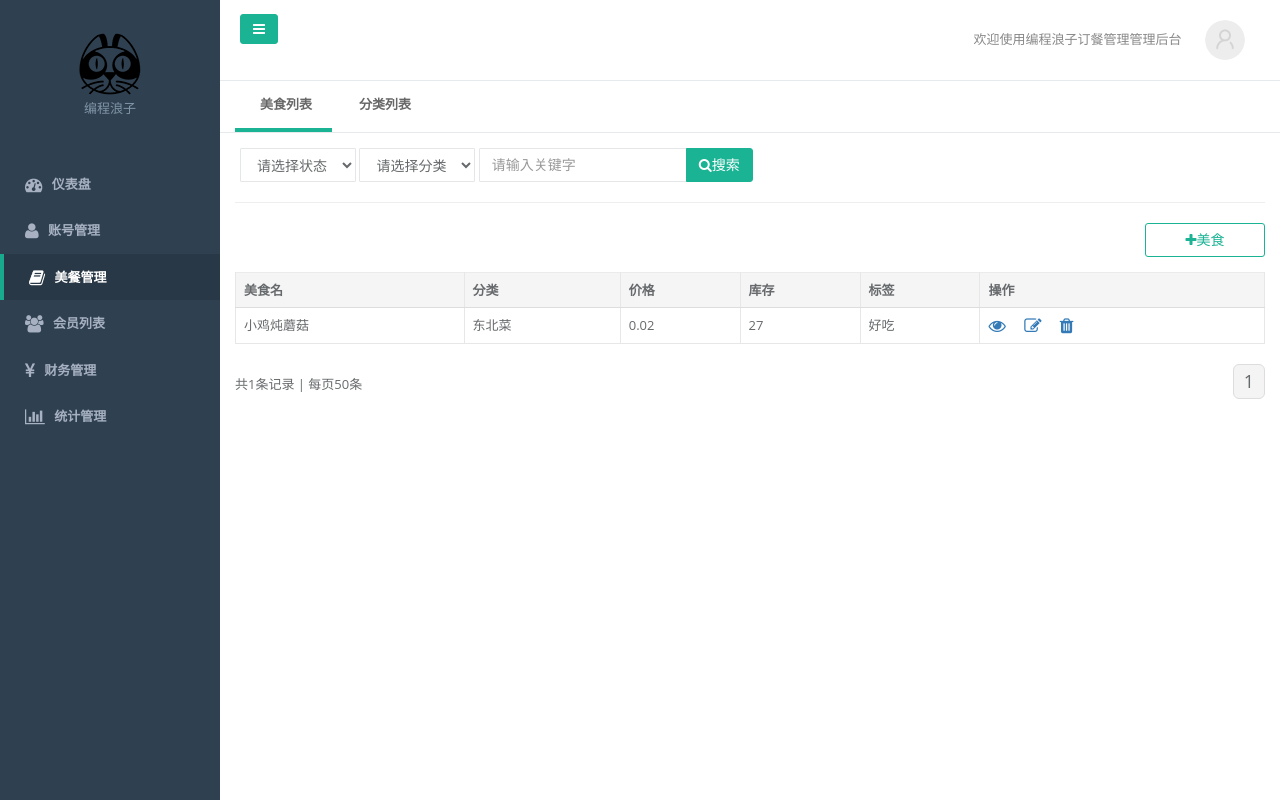
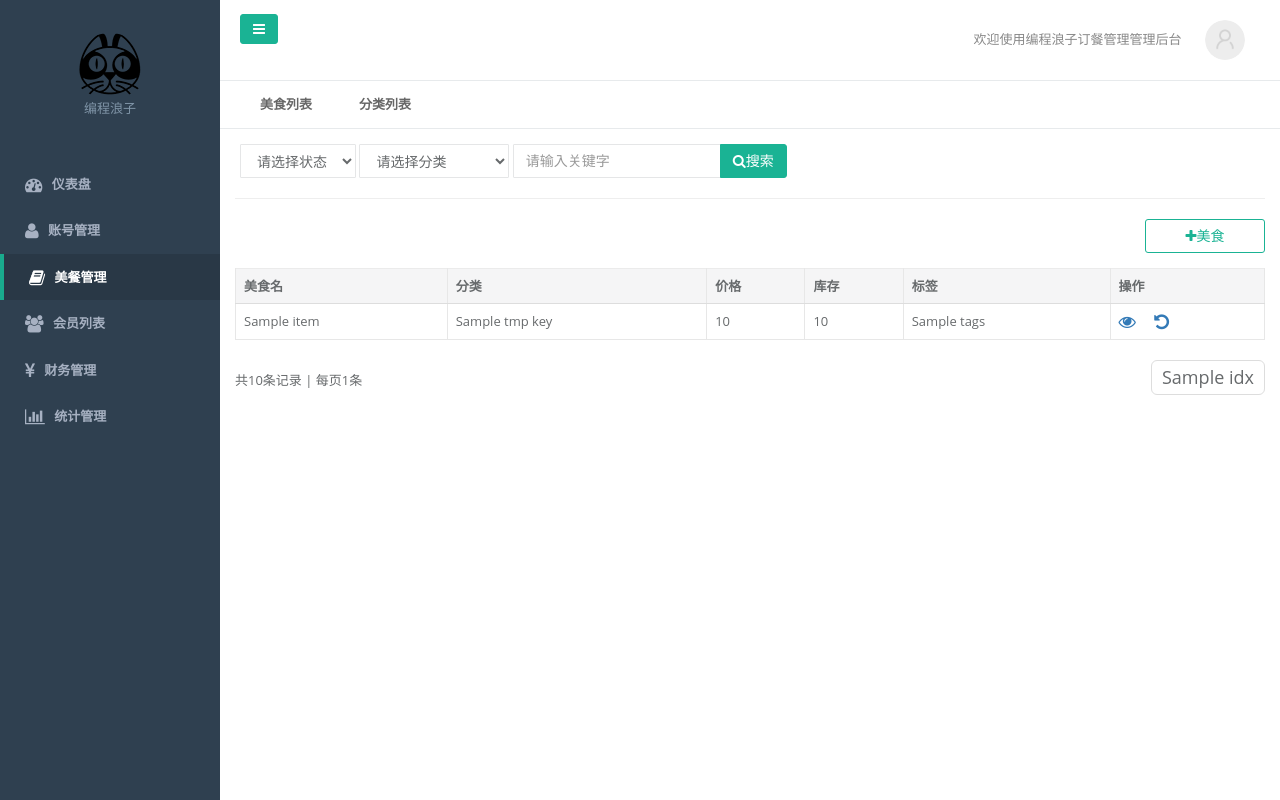
Before and after one commit to xuegj1010/order, a Python web app: template web/templates/food/index.html in a window 1280 px wide. Run offline with Jinja, Linux system fonts and the light colour scheme; the template is opened without the code that fills it: most values are stand-ins (such as "Sample title", 1, 10 or a date in 2020); some libraries are stand-ins or nearby versions.

Commit message:
美食添加和编辑

```diff
--- a/application.py
+++ b/application.py
@@ -3,7 +3,6 @@ import os
 from flask import Flask
 from flask_script import Manager
 from flask_sqlalchemy import SQLAlchemy
-
 
 
 class Application(Flask):
--- a/mina/app.json
+++ b/mina/app.json
@@ -23,7 +23,7 @@
     "selectedColor": "#e64340",
     "borderStyle": "white",
     "backgroundColor": "#fff",
-    "box-shadow": "0 0 6px 0",
+
     "list": [
       {
         "pagePath": "pages/food/index",
@@ -44,5 +44,6 @@
         "text": "我的"
       }
     ]
-  }
+  },
+  "sitemapLocation": "sitemap.json"
 }
--- a/mina/project.config.json
+++ b/mina/project.config.json
@@ -12,6 +12,8 @@
 	"appid": "wxe3bf7f6fe7085b14",
 	"projectname": "test_mina",
 	"isGameTourist": false,
+	"simulatorType": "wechat",
+	"simulatorPluginLibVersion": {},
 	"condition": {
 		"search": {
 			"current": -1,
--- /dev/null
+++ b/web/templates/common/tab_food.html
@@ -0,0 +1,14 @@
+<div class="row  border-bottom">
+    <div class="col-lg-12">
+        <div class="tab_title">
+            <ul class="nav nav-pills">
+                <li {% if current == "index" %} class="current" {% endif %}>
+                    <a href="{{ build_url('/food/index') }}">美食列表</a>
+                </li>
+                <li {% if current == "cat" %} class="current" {% endif %}>
+                    <a href="{{ build_url('/food/cat') }}">分类列表</a>
+                </li>
+            </ul>
+        </div>
+    </div>
+</div>
--- a/web/templates/food/index.html
+++ b/web/templates/food/index.html
@@ -1,19 +1,6 @@
 {% extends "common/layout_main.html" %}
 {% block content %}
-<div class="row  border-bottom">
-    <div class="col-lg-12">
-        <div class="tab_title">
-            <ul class="nav nav-pills">
-                <li class="current">
-                    <a href="{{ build_url('/food/index') }}">美食列表</a>
-                </li>
-                <li>
-                    <a href="{{ build_url('/food/cat') }}">分类列表</a>
-                </li>
-            </ul>
-        </div>
-    </div>
-</div>
+{% include "common/tab_food.html" %}
 <div class="row">
     <div class="col-lg-12">
         <form class="form-inline wrap_search">
@@ -21,19 +8,23 @@
                 <div class="form-group">
                     <select name="status" class="form-control inline">
                         <option value="-1">请选择状态</option>
-                        <option value="1">正常</option>
-                        <option value="0">已删除</option>
+                        {% for tmp_key in status_mapping %}
+                        <option value="{{ tmp_key }}" {% if tmp_key == search_con['status']  %} selected {% endif %}>{{  status_mapping[ tmp_key ] }}</option>
+                        {% endfor %}
                     </select>
                 </div>
                 <div class="form-group">
                     <select name="cat_id" class="form-control inline">
                         <option value="0">请选择分类</option>
-                        <option value="1">111</option>
+                        {% for tmp_key in cat_mapping %}
+                            <option value="{{ tmp_key }}" {% if tmp_key|string == search_con['cat_id']  %} selected {% endif %} >{{ cat_mapping[ tmp_key].name  }}</option>
+                        {% endfor %}
                     </select>
                 </div>
                 <div class="form-group">
                     <div class="input-group">
-                        <input type="text" name="mix_kw" placeholder="请输入关键字" class="form-control" value="">
+                        <input type="text" name="mix_kw" placeholder="请输入关键字" class="form-control" value="{{ search_con['mix_kw'] }}">
+                        <input type="hidden" name="p" value="{{ search_con['p'] }}">
                         <span class="input-group-btn">
                             <button type="button" class="btn  btn-primary search">
                                 <i class="fa fa-search"></i>搜索
@@ -64,35 +55,44 @@
             </tr>
             </thead>
             <tbody>
+             {% if list %}
+                {% for item in list %}
             <tr>
-                <td>小鸡炖蘑菇</td>
-                <td>东北菜</td>
-                <td>0.02</td>
-                <td>27</td>
-                <td>好吃</td>
+                <td>{{ item.name }}</td>
+                <td>{{ cat_mapping[item.cat_id].name  }}</td>
+                <td>{{ item.price }}</td>
+                <td>{{ item.stock }}</td>
+                <td>{{ item.tags }}</td>
                 <td>
-                    <a href="{{ build_url('/food/info') }}">
+                    <a href="{{ build_url('/food/info') }}?id={{ item.id  }}">
                         <i class="fa fa-eye fa-lg"></i>
                     </a>
-                    <a class="m-l" href="{{ build_url('/food/set') }}">
+                     {%  if item.status == 1 %}
+                    <a class="m-l" href="{{ build_url('/food/set') }}?id={{ item.id  }}">
                         <i class="fa fa-edit fa-lg"></i>
                     </a>
 
-                    <a class="m-l remove" href="javascript:void(0);" data="3">
+                    <a class="m-l remove" href="javascript:void(0);" data="{{ item.id  }}">
                         <i class="fa fa-trash fa-lg"></i>
                     </a>
+                    {% else %}
+                       <a class="m-l recover" href="javascript:void(0);" data="{{ item.id  }}">
+                        <i class="fa fa-rotate-left fa-lg"></i>
+                    </a>
+                    {% endif %}
                 </td>
             </tr>
+             {% endfor %}
+            {% else %}
+                <tr><td colspan="6">暂无数据~~</td></tr>
+            {% endif %}
             </tbody>
         </table>
-        <div class="row">
-            <div class="col-lg-12">
-                <span class="pagination_count" style="line-height: 40px;">共1条记录 | 每页50条</span>
-                <ul class="pagination pagination-lg pull-right" style="margin: 0 0 ;">
-                    <li class="active"><a href="javascript:void(0);">1</a></li>
-                </ul>
-            </div>
-        </div>
+        <!--分页代码已被封装到统一模板文件中-->
+        {% include 'common/pagenation.html' %}
     </div>
 </div>
 {% endblock %}
+{% block js %}
+<script src="{{ static_url('/js/food/index.js') }}"></script>
+{% endblock %}
```
Also changed, not shown: common/libs/Helper.py (+19 -1 lines), mina/sitemap.json (added, +7 -0 lines), web/controllers/food/Food.py (+36 -3 lines).
